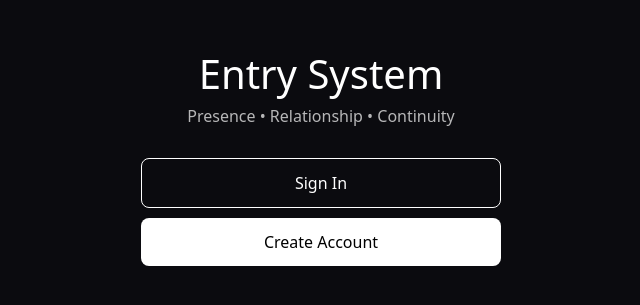
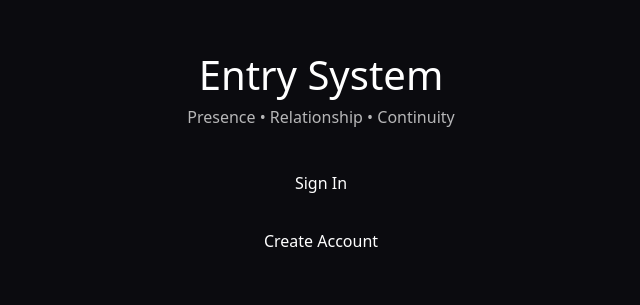
Before and after one commit to ubuntuecosystem-cloud/Nuvia, a Next.js app in the folder frontend/: page / in a window 1280 px wide. Shown: the part 245-550 px from the top of the page, without its empty margins (319-959 px from the left). Built offline with nearby package versions, Linux system fonts and the light colour scheme; no server answers.

Commit message:
Update page.tsx

```diff
--- a/frontend/app/page.tsx
+++ b/frontend/app/page.tsx
@@ -1,8 +1,15 @@
 "use client";
 
-import { useEffect, useState } from "react";
-import { authenticationService } from "@/services/auth/AuthenticationService";
-import { identitySystem } from "@/systems/identity/IdentitySystem";
+import { useState } from "react";
+
+import {
+  usePlatformState,
+} from "@/components/kernel/PlatformKernel";
+
+import {
+  authenticationService,
+} from "@/services/auth/AuthenticationService";
+
 import ApplicationShell from "@/components/shell/ApplicationShell";
 
 type EntryMode =
@@ -12,6 +19,11 @@ type EntryMode =
   | "forgot";
 
 export default function Home() {
+  const {
+    state,
+    authenticated,
+  } = usePlatformState();
+
   const [mode, setMode] =
     useState<EntryMode>("entry");
 
@@ -30,16 +42,6 @@ export default function Home() {
   const [loading, setLoading] =
     useState(false);
 
-  const [authenticated, setAuthenticated] =
-    useState(false);
-
-  useEffect(() => {
-    setAuthenticated(
-      identitySystem.getSessionStatus() ===
-        "authenticated"
-    );
-  }, []);
-
   async function handleSignIn() {
     setLoading(true);
     setMessage("");
@@ -50,8 +52,12 @@ export default function Home() {
         password
       );
 
-      setAuthenticated(true);
-      setMessage("Signed in successfully");
+      setMessage(
+        "Signed in successfully"
+      );
+
+      window.location.reload();
+
     } catch (error) {
       setMessage(
         error instanceof Error
@@ -76,6 +82,7 @@ export default function Home() {
       setMessage(
         "Account created. Check email verification if required."
       );
+
     } catch (error) {
       setMessage(
         error instanceof Error
@@ -99,6 +106,7 @@ export default function Home() {
       setMessage(
         "Password reset email sent."
       );
+
     } catch (error) {
       setMessage(
         error instanceof Error
@@ -108,6 +116,23 @@ export default function Home() {
     } finally {
       setLoading(false);
     }
+  }
+
+  if (state === "initializing") {
+    return (
+      <main
+        style={{
+          minHeight: "100vh",
+          display: "flex",
+          alignItems: "center",
+          justifyContent: "center",
+          background: "#0b0b0f",
+          color: "white",
+        }}
+      >
+        Initializing Identity...
+      </main>
+    );
   }
 
   if (authenticated) {
@@ -132,6 +157,7 @@ export default function Home() {
           textAlign: "center",
         }}
       >
+
         {mode === "entry" && (
           <>
             <h1 style={{ fontSize: 40 }}>
@@ -143,30 +169,26 @@ export default function Home() {
             </p>
 
             <button
-              onClick={() => setMode("signin")}
+              onClick={() =>
+                setMode("signin")
+              }
               style={{
                 marginTop: 30,
                 width: "100%",
                 padding: 12,
-                borderRadius: 8,
-                background: "transparent",
-                color: "white",
-                border: "1px solid white",
               }}
             >
               Sign In
             </button>
 
             <button
-              onClick={() => setMode("signup")}
+              onClick={() =>
+                setMode("signup")
+              }
               style={{
                 marginTop: 10,
                 width: "100%",
                 padding: 12,
-                borderRadius: 8,
-                background: "white",
-                color: "black",
-                border: "none",
               }}
             >
               Create Account
@@ -196,7 +218,6 @@ export default function Home() {
                 width: "100%",
                 marginTop: 20,
                 padding: 12,
-                borderRadius: 8,
               }}
             />
 
@@ -204,8 +225,8 @@ export default function Home() {
               <div
                 style={{
                   display: "flex",
+                  gap: 8,
                   marginTop: 10,
-                  gap: 8,
                 }}
               >
                 <input
@@ -217,17 +238,17 @@ export default function Home() {
                   }
                   value={password}
                   onChange={(e) =>
-                    setPassword(e.target.value)
+                    setPassword(
+                      e.target.value
+                    )
                   }
                   style={{
                     flex: 1,
                     padding: 12,
-                    borderRadius: 8,
                   }}
                 />
 
                 <button
-                  type="button"
                   onClick={() =>
                     setShowPassword(
                       !showPassword
@@ -254,9 +275,6 @@ export default function Home() {
                 marginTop: 20,
                 width: "100%",
                 padding: 12,
-                borderRadius: 8,
-                background: "white",
-                color: "black",
               }}
             >
               {loading
@@ -282,10 +300,9 @@ export default function Home() {
             )}
 
             <button
-              onClick={() => {
-                setMode("entry");
-                setMessage("");
-              }}
+              onClick={() =>
+                setMode("entry")
+              }
               style={{
                 marginTop: 10,
               }}
@@ -300,6 +317,7 @@ export default function Home() {
             )}
           </>
         )}
+
       </div>
     </main>
   );
```
